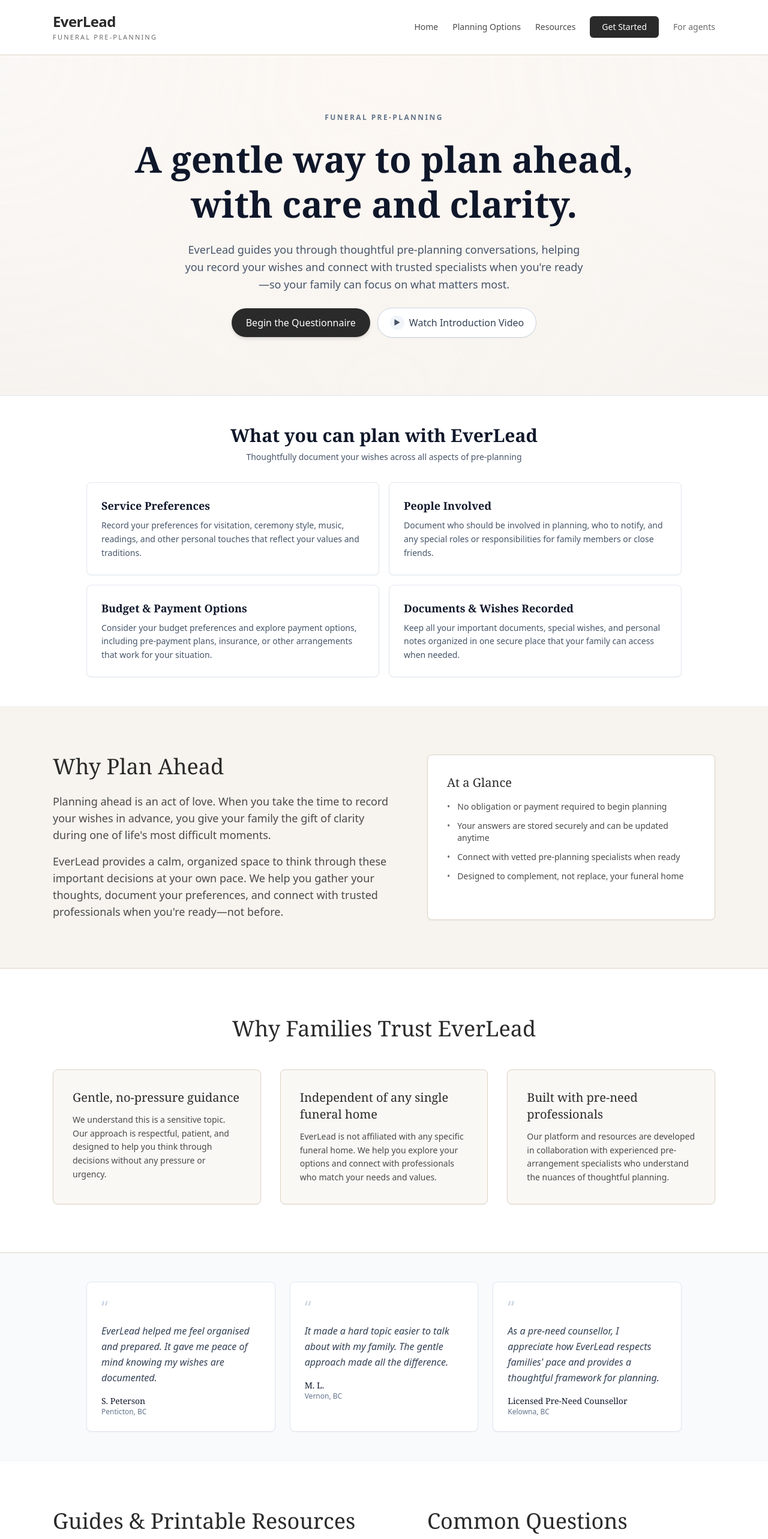
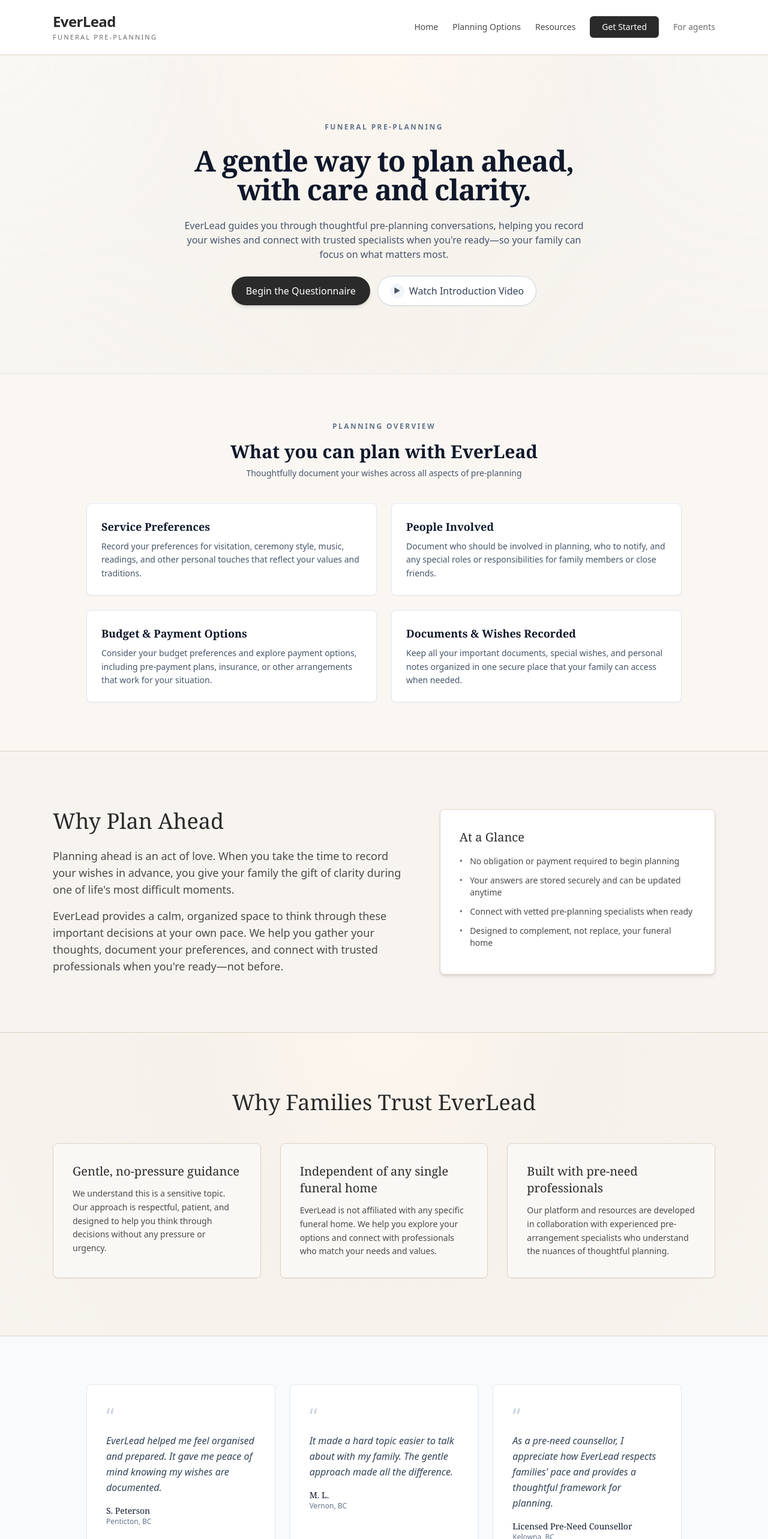
Before and after one commit to LDAVIDSON04/EverLead, a Next.js app: page / in a window 1280 px wide. Shown: the top 2566 px of the page at 60% size. Built offline with nearby package versions, Linux system fonts and the light colour scheme.

Commit message:
Premium homepage redesign: enhanced hero section with refined gradient and typography, created IntroVideoModal component, polished all sections with better spacing and backgrounds, improved testimonials and footer

```diff
--- a/src/app/page.tsx
+++ b/src/app/page.tsx
@@ -1,24 +1,11 @@
 "use client";
 
 import Link from "next/link";
-import { useState, useEffect } from "react";
+import { useState } from "react";
+import IntroVideoModal from "@/components/IntroVideoModal";
 
 export default function HomePage() {
   const [showVideoModal, setShowVideoModal] = useState(false);
-
-  // Handle Esc key to close modal
-  useEffect(() => {
-    if (!showVideoModal) return;
-
-    const handleEsc = (e: KeyboardEvent) => {
-      if (e.key === "Escape") {
-        setShowVideoModal(false);
-      }
-    };
-
-    document.addEventListener("keydown", handleEsc);
-    return () => document.removeEventListener("keydown", handleEsc);
-  }, [showVideoModal]);
   return (
     <main className="min-h-screen bg-[#faf8f5] text-[#2a2a2a]">
       {/* Header */}
@@ -69,26 +56,26 @@
       </header>
 
       {/* Hero Section */}
-      <section className="relative border-b border-slate-200 bg-[radial-gradient(circle_at_top,_#fdf7f2,_#f5f2ee)] hero-soft-pattern">
-        <div className="mx-auto flex max-w-4xl flex-col gap-6 px-4 py-16 text-center md:py-24">
+      <section className="relative border-b border-slate-200/50 bg-[radial-gradient(circle_at_top,_#fdf6ee_0%,_#f5f1eb_40%,_#f7f4ef_100%)] hero-soft-pattern shadow-sm">
+        <div className="mx-auto flex max-w-3xl flex-col gap-6 px-4 py-24 text-center md:py-28">
           <p className="text-xs font-semibold tracking-[0.2em] text-slate-500 uppercase">
             Funeral pre-planning
           </p>
           <h1
-            className="text-4xl font-semibold text-slate-900 leading-tight sm:text-5xl sm:leading-tight md:text-6xl md:leading-tight"
+            className="text-4xl font-semibold text-slate-900 leading-tight tracking-tight sm:text-5xl md:text-5xl"
             style={{ fontFamily: "Georgia, 'Times New Roman', serif" }}
           >
             A gentle way to plan ahead, with care and clarity.
           </h1>
-          <p className="mx-auto max-w-2xl text-sm leading-relaxed text-slate-600 sm:text-base sm:leading-relaxed md:text-lg md:leading-relaxed">
+          <p className="mx-auto max-w-2xl text-sm leading-relaxed text-slate-600 sm:text-base md:text-base">
             EverLead guides you through thoughtful pre-planning conversations,
             helping you record your wishes and connect with trusted specialists
             when you&apos;re ready—so your family can focus on what matters most.
           </p>
-          <div className="flex flex-wrap items-center justify-center gap-3">
+          <div className="flex flex-col items-center justify-center gap-3 sm:flex-row">
             <Link
               href="/get-started"
-              className="rounded-full bg-[#2a2a2a] px-6 py-3 text-base font-medium text-white shadow-md hover:bg-[#3a3a3a] transition-colors"
+              className="w-full rounded-full bg-[#2a2a2a] px-6 py-3 text-base font-medium text-white shadow-md hover:bg-[#3a3a3a] transition-colors sm:w-auto"
             >
               Begin the Questionnaire
             </Link>
@@ -97,7 +84,7 @@
               onClick={() => setShowVideoModal(true)}
               aria-expanded={showVideoModal}
               aria-controls="video-modal"
-              className="inline-flex items-center gap-2 rounded-full border border-slate-300 bg-white px-5 py-3 text-base text-slate-700 shadow-sm hover:bg-slate-50 transition-colors"
+              className="w-full inline-flex items-center justify-center gap-2 rounded-full border border-slate-300 bg-white px-5 py-3 text-base text-slate-700 shadow-sm hover:bg-slate-50 transition-colors sm:w-auto"
             >
               <span className="inline-flex h-6 w-6 items-center justify-center rounded-full bg-slate-100 text-xs text-slate-600">
                 ▶
@@ -111,9 +98,12 @@
       {/* What You Can Plan - Cards Section */}
       <section
         id="planning-options"
-        className="border-b border-slate-100 bg-white"
+        className="border-b border-slate-100 bg-[#faf7f3]"
       >
-        <div className="mx-auto max-w-5xl px-4 py-12">
+        <div className="mx-auto max-w-5xl px-4 py-16 md:py-20">
+          <p className="mb-4 text-center text-xs font-semibold uppercase tracking-[0.2em] text-slate-500">
+            Planning Overview
+          </p>
           <h2
             className="text-center text-2xl font-semibold text-slate-900 sm:text-3xl"
             style={{ fontFamily: "Georgia, 'Times New Roman', serif" }}
@@ -123,7 +113,7 @@
           <p className="mt-2 text-center text-sm text-slate-600">
             Thoughtfully document your wishes across all aspects of pre-planning
           </p>
-          <div className="mt-8 grid gap-4 md:grid-cols-2">
+          <div className="mt-10 grid gap-6 md:grid-cols-2">
             {/* Service Preferences */}
             <div className="rounded-lg border border-slate-200 bg-white p-6 shadow-sm">
               <h3
@@ -188,9 +178,9 @@
       </section>
 
       {/* Why Plan Ahead - Two Column Section */}
-      <section className="border-b border-[#ded3c2] bg-[#f7f4ef] py-14 md:py-20">
+      <section className="border-t border-[#ded3c2] border-b border-[#ded3c2] bg-[#f7f4ef] py-16 md:py-24">
         <div className="mx-auto max-w-6xl px-6">
-          <div className="grid gap-12 md:grid-cols-[1.2fr,1fr]">
+          <div className="grid gap-12 md:grid-cols-[1.3fr,1fr]">
             {/* Left Side - Text */}
             <div>
               <h2
@@ -213,7 +203,7 @@
             </div>
 
             {/* Right Side - At a Glance Box */}
-            <div className="rounded-lg border border-[#ded3c2] bg-white p-8 shadow-sm">
+            <div className="rounded-lg border border-[#ded3c2] bg-white p-8 shadow-md">
               <h3
                 className="mb-4 text-xl font-normal text-[#2a2a2a]"
                 style={{ fontFamily: "Georgia, 'Times New Roman', serif" }}
@@ -244,7 +234,7 @@
       </section>
 
       {/* Why Families Trust EverLead */}
-      <section className="border-b border-[#ded3c2] bg-white py-14 md:py-20">
+      <section className="border-b border-[#ded3c2] bg-[radial-gradient(circle_at_top,_#fdf6ee_0%,_#f5f1eb_40%,_#f7f4ef_100%)] py-16 md:py-24">
         <div className="mx-auto max-w-6xl px-6">
           <h2
             className="mb-12 text-center text-3xl font-normal text-[#2a2a2a] md:text-4xl"
@@ -254,7 +244,7 @@
           </h2>
 
           <div className="grid gap-8 md:grid-cols-3">
-            <div className="rounded-lg border border-[#ded3c2] bg-[#faf8f5] p-8 shadow-sm">
+            <div className="rounded-lg border border-[#ded3c2] bg-[#faf8f5] p-8 shadow-sm min-h-[200px]">
               <h3
                 className="mb-3 text-xl font-normal text-[#2a2a2a]"
                 style={{ fontFamily: "Georgia, 'Times New Roman', serif" }}
@@ -268,7 +258,7 @@
               </p>
             </div>
 
-            <div className="rounded-lg border border-[#ded3c2] bg-[#faf8f5] p-8 shadow-sm">
+            <div className="rounded-lg border border-[#ded3c2] bg-[#faf8f5] p-8 shadow-sm min-h-[200px]">
               <h3
                 className="mb-3 text-xl font-normal text-[#2a2a2a]"
                 style={{ fontFamily: "Georgia, 'Times New Roman', serif" }}
@@ -282,7 +272,7 @@
               </p>
             </div>
 
-            <div className="rounded-lg border border-[#ded3c2] bg-[#faf8f5] p-8 shadow-sm">
+            <div className="rounded-lg border border-[#ded3c2] bg-[#faf8f5] p-8 shadow-sm min-h-[200px]">
               <h3
                 className="mb-3 text-xl font-normal text-[#2a2a2a]"
                 style={{ fontFamily: "Georgia, 'Times New Roman', serif" }}
@@ -300,11 +290,11 @@
       </section>
 
       {/* Testimonials */}
-      <section className="border-b border-slate-100 bg-slate-50 py-12">
+      <section className="border-b border-slate-100 bg-slate-50 py-16 md:py-20">
         <div className="mx-auto max-w-5xl px-4">
           <div className="grid gap-6 md:grid-cols-3">
-            <div className="rounded-lg border border-slate-200 bg-white p-6 shadow-sm">
-              <span className="text-3xl text-slate-300">&ldquo;</span>
+            <div className="rounded-lg border border-slate-200 bg-white p-8 shadow-sm min-h-[220px]">
+              <span className="text-4xl text-slate-300">&ldquo;</span>
               <p className="mt-2 italic leading-relaxed text-slate-700">
                 EverLead helped me feel organised and prepared. It gave me peace
                 of mind knowing my wishes are documented.
@@ -317,8 +307,8 @@
               </p>
               <p className="text-xs text-slate-500">Penticton, BC</p>
             </div>
-            <div className="rounded-lg border border-slate-200 bg-white p-6 shadow-sm">
-              <span className="text-3xl text-slate-300">&ldquo;</span>
+            <div className="rounded-lg border border-slate-200 bg-white p-8 shadow-sm min-h-[220px]">
+              <span className="text-4xl text-slate-300">&ldquo;</span>
               <p className="mt-2 italic leading-relaxed text-slate-700">
                 It made a hard topic easier to talk about with my family. The
                 gentle approach made all the difference.
@@ -331,8 +321,8 @@
               </p>
               <p className="text-xs text-slate-500">Vernon, BC</p>
             </div>
-            <div className="rounded-lg border border-slate-200 bg-white p-6 shadow-sm">
-              <span className="text-3xl text-slate-300">&ldquo;</span>
+            <div className="rounded-lg border border-slate-200 bg-white p-8 shadow-sm min-h-[220px]">
+              <span className="text-4xl text-slate-300">&ldquo;</span>
               <p className="mt-2 italic leading-relaxed text-slate-700">
                 As a pre-need counsellor, I appreciate how EverLead respects
                 families&apos; pace and provides a thoughtful framework for
@@ -464,80 +454,27 @@
       </section>
 
       {/* Footer */}
-      <footer className="border-t border-[#ded3c2] bg-[#f7f4ef] py-10">
-        <div className="mx-auto flex max-w-6xl flex-col gap-4 px-6 text-xs text-[#6b6b6b] md:flex-row md:items-center md:justify-between">
+      <footer className="border-t border-[#ded3c2] bg-[#f7f4ef] py-8">
+        <div className="mx-auto flex max-w-6xl flex-col items-center gap-4 px-6 text-center text-xs text-[#6b6b6b] md:flex-row md:justify-between md:text-left">
           <div>
-            © {new Date().getFullYear()} EverLead. Gentle tools for thoughtful
-            pre-planning.
+            © {new Date().getFullYear()} EverLead. All rights reserved.
           </div>
-          <div className="flex flex-wrap items-center gap-4">
-            <Link href="/privacy" className="hover:text-[#2a2a2a] transition-colors">
+          <div className="flex flex-wrap items-center justify-center gap-4">
+            <Link href="#" className="hover:text-[#2a2a2a] transition-colors">
               Privacy
             </Link>
-            <Link href="/terms" className="hover:text-[#2a2a2a] transition-colors">
+            <Link href="#" className="hover:text-[#2a2a2a] transition-colors">
               Terms
             </Link>
-            <Link
-              href="/agent"
-              className="hover:text-[#2a2a2a] transition-colors"
-            >
-              For funeral professionals, EverLead offers a secure lead marketplace. Learn more →
-            </Link>
-            <span className="text-[#9b9b9b]">
-              EverLead is not a funeral home and does not provide legal or
-              financial advice.
-            </span>
           </div>
         </div>
       </footer>
 
       {/* Video Modal */}
-      {showVideoModal && (
-        <div
-          id="video-modal"
-          className="fixed inset-0 z-50 flex items-center justify-center bg-slate-900/70 px-4"
-          onClick={(e) => {
-            if (e.target === e.currentTarget) {
-              setShowVideoModal(false);
-            }
-          }}
-          role="dialog"
-          aria-modal="true"
-          aria-labelledby="video-modal-title"
-        >
-          <div className="w-full max-w-3xl rounded-2xl bg-white shadow-2xl">
-            <div className="flex items-center justify-between border-b border-slate-200 px-6 py-4">
-              <h2 id="video-modal-title" className="text-sm font-semibold text-slate-900">
-                EverLead introduction
-              </h2>
-              <button
-                type="button"
-                onClick={() => setShowVideoModal(false)}
-                className="text-slate-400 hover:text-slate-600 text-2xl leading-none transition-colors"
-                aria-label="Close modal"
-              >
-                ×
-              </button>
-            </div>
-            <div className="aspect-video w-full bg-slate-100">
-              {/* Placeholder video - replace URL later with actual EverLead intro video */}
-              <iframe
-                className="h-full w-full"
-                src="https://www.youtube.com/embed/dQw4w9WgXcQ"
-                title="EverLead introduction video"
-                frameBorder="0"
-                allow="accelerometer; autoplay; clipboard-write; encrypted-media; gyroscope; picture-in-picture; web-share"
-                allowFullScreen
-              />
-            </div>
-            <div className="border-t border-slate-200 px-6 py-4">
-              <p className="text-xs leading-relaxed text-slate-600">
-                This short introduction video explains how EverLead supports thoughtful pre-planning for your family.
-              </p>
-            </div>
-          </div>
-        </div>
-      )}
+      <IntroVideoModal
+        open={showVideoModal}
+        onClose={() => setShowVideoModal(false)}
+      />
     </main>
   );
 }
--- /dev/null
+++ b/src/components/IntroVideoModal.tsx
@@ -0,0 +1,67 @@
+"use client";
+
+import { useEffect } from "react";
+
+interface IntroVideoModalProps {
+  open: boolean;
+  onClose: () => void;
+}
+
+export default function IntroVideoModal({ open, onClose }: IntroVideoModalProps) {
+  // Handle Esc key to close modal
+  useEffect(() => {
+    if (!open) return;
+
+    const handleEsc = (e: KeyboardEvent) => {
+      if (e.key === "Escape") {
+        onClose();
+      }
+    };
+
+    document.addEventListener("keydown", handleEsc);
+    return () => document.removeEventListener("keydown", handleEsc);
+  }, [open, onClose]);
+
+  if (!open) return null;
+
+  return (
+    <div
+      className="fixed inset-0 z-50 flex items-center justify-center bg-slate-900/70 px-4"
+      onClick={(e) => {
+        if (e.target === e.currentTarget) {
+          onClose();
+        }
+      }}
+      role="dialog"
+      aria-modal="true"
+      aria-labelledby="video-modal-title"
+    >
+      <div className="w-full max-w-3xl rounded-2xl bg-white shadow-2xl">
+        <div className="flex items-center justify-between border-b border-slate-200 px-6 py-4">
+          <h2 id="video-modal-title" className="text-lg font-semibold text-slate-900">
+            EverLead Introduction
+          </h2>
+          <button
+            type="button"
+            onClick={onClose}
+            className="text-slate-400 hover:text-slate-600 text-2xl leading-none transition-colors"
+            aria-label="Close modal"
+          >
+            ×
+          </button>
+        </div>
+        <div className="aspect-video w-full bg-slate-100">
+          {/* Placeholder video - replace URL later with actual EverLead intro video */}
+          <iframe
+            className="h-full w-full rounded-b-2xl"
+            src="https://www.youtube.com/embed/dQw4w9WgXcQ"
+            title="EverLead introduction video"
+            frameBorder="0"
+            allow="accelerometer; autoplay; clipboard-write; encrypted-media; gyroscope; picture-in-picture; web-share"
+            allowFullScreen
+          />
+        </div>
+      </div>
+    </div>
+  );
+}
```
